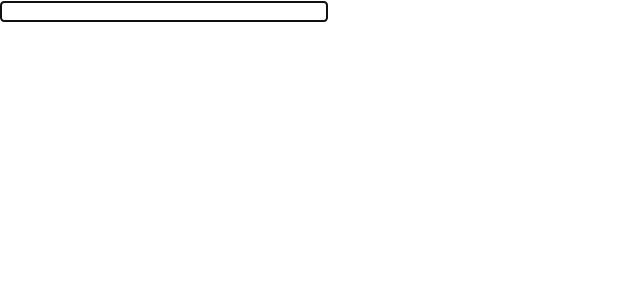
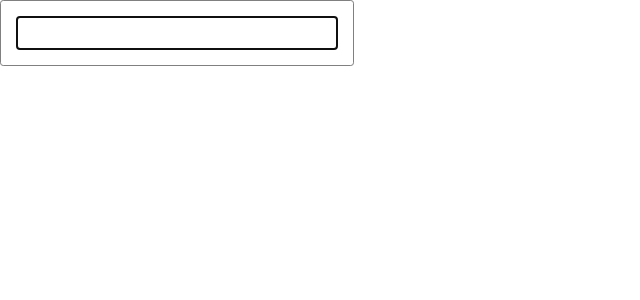
Before and after one commit to kode-ninja/ezbob, a React (Create React App) app: page / in a window 1280 px wide. Shown: the top 300 px of the page, without its empty margins (0-640 px from the left). Built offline with nearby package versions, Linux system fonts and the light colour scheme.

Commit message:
search history
SuggestionRemoveFromHistory removes a suggestion from search history
Autocomplete properly handles onFocus and onBlur when a suggestion is clicked
Suggestion icon styling

```diff
--- a/package.json
+++ b/package.json
@@ -8,6 +8,7 @@
     "@testing-library/user-event": "^13.5.0",
     "react": "^18.1.0",
     "react-dom": "^18.1.0",
+    "react-icons": "^4.4.0",
     "react-scripts": "5.0.1"
   },
   "scripts": {
--- a/src/App.css
+++ b/src/App.css
@@ -1,11 +1,16 @@
 .autocomplete {
     width: 20rem;
+    border: 1px solid gray;
+    border-radius: 0.2rem;
+    padding: 1rem;
 }
 .autocomplete input.search {
+    box-sizing: border-box;
+    border: 0;
+    border-bottom: 1px solid lightgrey;
     width: 100%;
-    border-radius: 0.2rem;
+    height: 2rem;
 }
-
 .autocomplete .suggestions {
     padding-top: 0.5rem;
     padding-bottom: 0.5rem;
@@ -24,3 +29,15 @@
     padding-left: 0.5rem;
     padding-right: 0.5rem;
 }
+.suggestions .suggestion .suggestion-icon svg {
+    width: 0.6rem;
+    height: auto;
+    color: gray;
+}
+.suggestions .suggestion .remove {
+    float: right;
+    cursor: pointer;
+    font-size: small;
+    color: gray;
+    padding-right: 0.4rem;
+}
--- a/src/components/search/input/AutocompleteInput.js
+++ b/src/components/search/input/AutocompleteInput.js
@@ -10,20 +10,40 @@ const AutocompleteInput = () => {
     const [isToShowSuggestions, setIsToShowSuggestions] = useState(true);
     const searchHistory = useSearchHistory();
 
-    const onSearchSubmit = (e) => {
+    const onSearch = (e) => {
         e.preventDefault();
         searchHistory.push(searchTerm);
     }
 
     return (
-        <div className="autocomplete">
+        <div
+            className="autocomplete"
+            /**
+            * tabindex makes the div focusable
+            * which is required to manage onFocus and onBlur
+            * tabindex="0" means that the element should be focusable in sequential keyboard navigation
+            */
+            tabIndex={0}
+            onFocus={(e) => {
+                if (!e.currentTarget.contains(e.relatedTarget)) {
+                    // Not triggered when swapping focus between children
+                    console.log('focus entered self');
+                    setIsToShowSuggestions(true);
+                }
+            }}
+            onBlur={(e) => {
+                if (!e.currentTarget.contains(e.relatedTarget)) {
+                    // Not triggered when swapping focus between children
+                    console.log('focus left self');
+                    setIsToShowSuggestions(false);
+                }
+            }}
+        >
             <SearchHistoryContext.Provider value={searchHistory}>
-                <form onSubmit={onSearchSubmit}>
+                <form onSubmit={onSearch}>
                     <SearchInput
                         value={searchTerm}
                         onChange={searchTerm => setSearchTerm(searchTerm)}
-                        onFocus={() => setIsToShowSuggestions(true)}
-                        onBlur={() => setIsToShowSuggestions(false)}
                     />
                 </form>
                 <Suggestions searchTerm={searchTerm} isToShowSuggestions={isToShowSuggestions} />
--- a/src/components/search/input/SearchInput.js
+++ b/src/components/search/input/SearchInput.js
@@ -2,10 +2,11 @@ import PropTypes from 'prop-types';
 import {useEffect, useRef} from "react";
 
 
-export const SearchInput = ({value, onChange, onFocus, onBlur}) => {
+export const SearchInput = ({value, onChange}) => {
     const inputRef = useRef();
 
     useEffect(() => {
+        // may use autofocus attribute, but supported only for 80% of current browsers
         inputRef.current.focus();
     }, []);
 
@@ -16,8 +17,6 @@ export const SearchInput = ({value, onChange, onFocus, onBlur}) => {
             type="text"
             value={value}
             onChange={e => onChange(e.target.value)}
-            onFocus={onFocus}
-            onBlur={onBlur}
         />
     );
 }
@@ -25,6 +24,4 @@ export const SearchInput = ({value, onChange, onFocus, onBlur}) => {
 SearchInput.propTypes = {
     value: PropTypes.string.isRequired,
     onChange: PropTypes.func.isRequired,
-    onFocus: PropTypes.func.isRequired,
-    onBlur: PropTypes.func.isRequired,
 };
--- a/src/components/search/input/suggestions/suggestion/SuggestionRemoveFromHistory.js
+++ b/src/components/search/input/suggestions/suggestion/SuggestionRemoveFromHistory.js
@@ -6,17 +6,11 @@ const SuggestionRemoveFromHistory = () => {
     const {title} = useContext(SuggestionContext);
     const searchHistory = useContext(SearchHistoryContext);
 
-const onClick = (e) => {
-    e.preventDefault();
-    console.log('ONCLICK');
-    searchHistory.remove(title);
-}
-
     return (
         <div
             title="Remove from history"
             className="remove"
-            onClick={e => onClick(e)}
+            onClick={() => searchHistory.remove(title)}
         >
             Remove
         </div>
```
Also changed, not shown: 1 other file (tests, documents, lock files or other folders).
